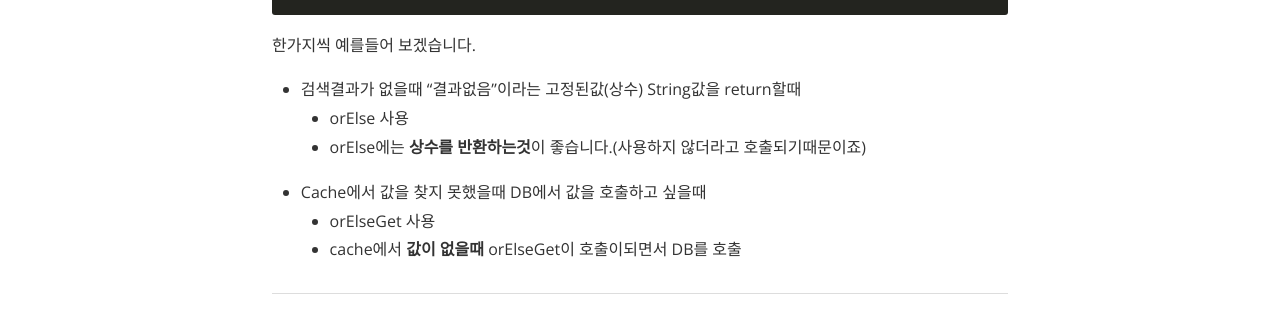
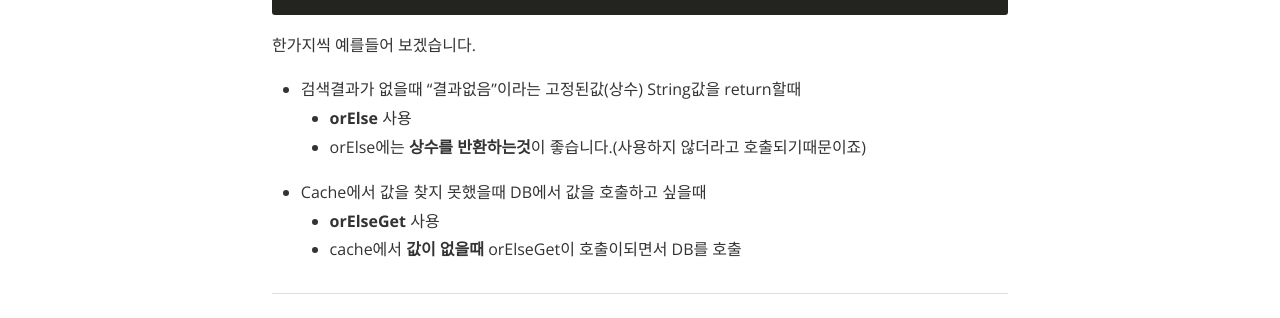
Before and after one commit to tries1/tries1.github.io, a Jekyll site: the page built from _posts/java/2019-07-31-java8_optional.md, in a window 1280 px wide and 900 px high, scrolled down 3037 px. Shown: the part 153-471 px from the top of the window. Built offline with Jekyll 4.4.1, drawn with Linux system fonts in a browser that asks for light colours; nearby versions of some CDN libraries.

```diff
--- a/_posts/java/2019-07-31-java8_optional.md
+++ b/_posts/java/2019-07-31-java8_optional.md
@@ -116,11 +116,11 @@ stringSupplier.get();
 
 한가지씩 예를들어 보겠습니다.
 * 검색결과가 없을때 "결과없음"이라는 고정된값(상수) String값을 return할때
-  - orElse 사용
+  - **orElse** 사용
   - orElse에는 **상수를 반환하는것**이 좋습니다.(사용하지 않더라고 호출되기때문이죠)
 
 * Cache에서 값을 찾지 못했을때 DB에서 값을 호출하고 싶을때
-  - orElseGet 사용
+  - **orElseGet** 사용
   - cache에서 **값이 없을때** orElseGet이 호출이되면서 DB를 호출
 
 ---
```
